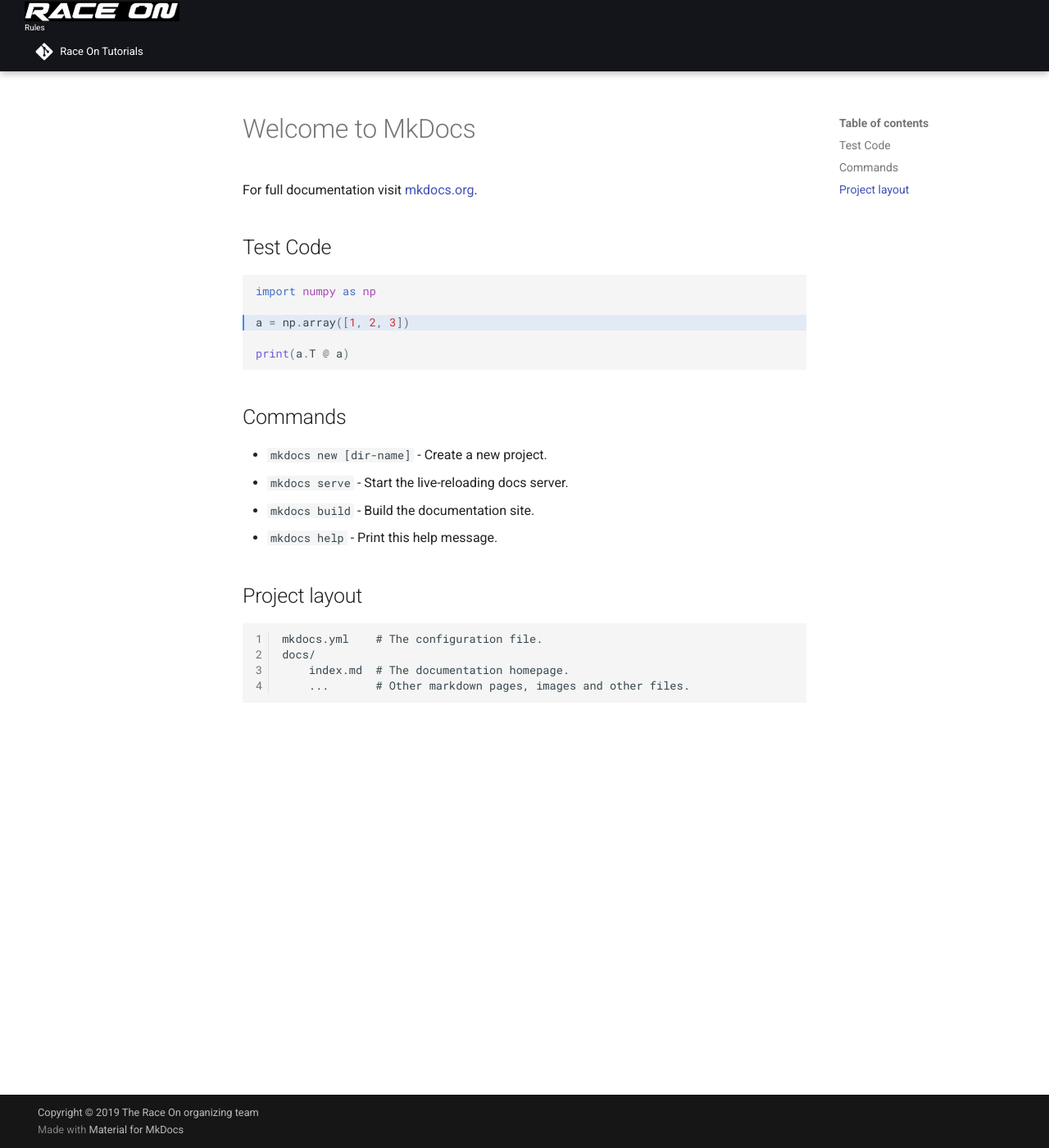
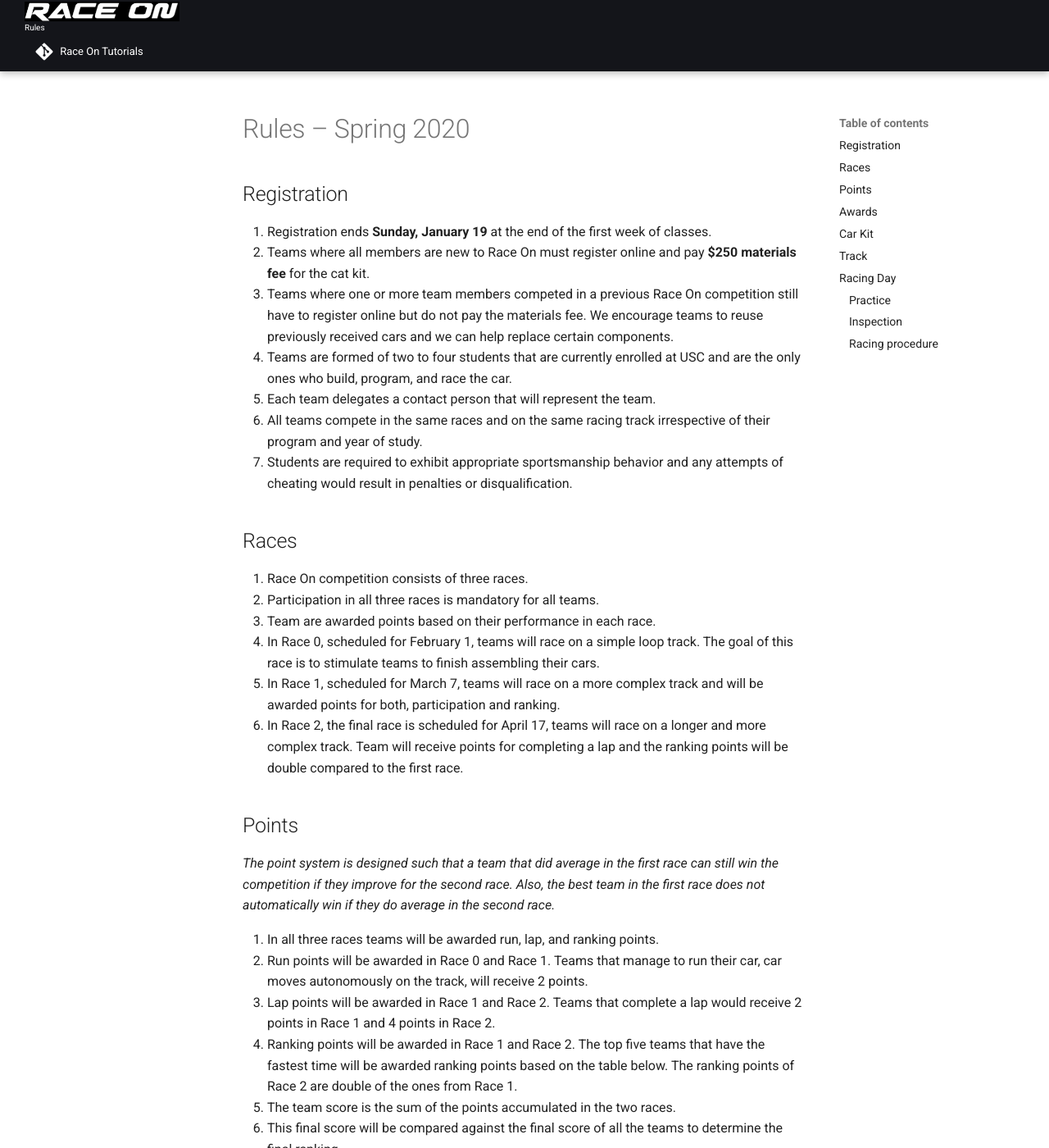
Before and after one commit to race-on/webpage, an MkDocs documentation site: the page built from source/rules.md, in a window 1280 px wide and 1400 px high. Shown: the whole window at 82% size. Built offline with MkDocs 1.6.1 and Material for MkDocs 9.7.7, drawn with Linux system fonts in a browser that asks for light colours; comment, search, counter and statistics services are not loaded; some of the changed text lies outside the part shown.

Commit message:
Update Rules

````diff
--- a/mkdocs.yml
+++ b/mkdocs.yml
@@ -39,6 +39,9 @@
 extra:
   manifest: 'manifest.webmanifest'
 
+extra_css:
+  - 'stylesheets/extra.css'
+
 # Google Analytics
 google_analytics:
   - 'UA-XXXXXXXX-X'
--- a/source/rules.md
+++ b/source/rules.md
@@ -1,29 +1,101 @@
 title: Rules
 
+# Rules – Spring 2020
 
-# Welcome to MkDocs
 
-For full documentation visit [mkdocs.org](https://mkdocs.org).
-## Test Code
+## Registration
 
-```python hl_lines="3"
-import numpy as np
+1. Registration ends **Sunday, January 19** at the end of the first week of classes.
+1. Teams where all members are new to Race On must register online and pay **$250 materials fee** for the cat kit.
+1. Teams where one or more team members competed in a previous Race On competition still have to register online but do not pay the materials fee. We encourage teams to reuse previously received cars and we can help replace certain components.
+1. Teams are formed of two to four students that are currently enrolled at USC and are the only ones who build, program, and race the car.
+1. Each team delegates a contact person that will represent the team.
+1. All teams compete in the same races and on the same racing track irrespective of their program and year of study.
+1. Students are required to exhibit appropriate sportsmanship behavior and any attempts of cheating would result in penalties or disqualification.
 
-a = np.array([1, 2, 3])
 
-print(a.T @ a)
-```
+## Races
 
-## Commands
+1. Race On competition consists of three races.
+1. Participation in all three races is mandatory for all teams.
+1. Team are awarded points based on their performance in each race.
+1. In Race 0, scheduled for February 1, teams will race on a simple loop track. The goal of this race is to stimulate teams to finish assembling their cars.
+1. In Race 1, scheduled for March 7, teams will race on a more complex track and will be awarded points for both, participation and ranking.
+1. In Race 2, the final race is scheduled for April 17, teams will race on a longer and more complex track. Team will receive points for completing a lap and the ranking points will be double compared to the first race.
 
-* `mkdocs new [dir-name]` - Create a new project.
-* `mkdocs serve` - Start the live-reloading docs server.
-* `mkdocs build` - Build the documentation site.
-* `mkdocs help` - Print this help message.
 
-## Project layout
+## Points
 
-    mkdocs.yml    # The configuration file.
-    docs/
-        index.md  # The documentation homepage.
-        ...       # Other markdown pages, images and other files.
+*The point system is designed such that a team that did average in the first race can still win the competition if they improve for the second race. Also, the best team in the first race does not automatically win if they do average in the second race.*
+
+1. In all three races teams will be awarded run, lap, and ranking points.
+1. Run points will be awarded in Race 0 and Race 1. Teams that manage to run their car, car moves autonomously on the track, will receive 2 points.
+1. Lap points will be awarded in Race 1 and Race 2. Teams that complete a lap would receive 2 points in Race 1 and 4 points in Race 2.
+1. Ranking points will be awarded in Race 1 and Race 2. The top five teams that have the fastest time will be awarded ranking points based on the table below. The ranking points of Race 2 are double of the ones from Race 1.
+1. The team score is the sum of the points accumulated in the two races.
+1. This final score will be compared against the final score of all the teams to determine the final ranking.
+1. The team with the most points wins.
+1. If multiple teams have the same number of points, they will receive the same ranking. (For example, if there are 7 teams and their points are 25, 20, 20, 17, 13, 13, 10, there will be two second place winners and two fourth place winners.)
+
+
+|        | **Race 0** | **Race 1** | **Race 2** |
+|--------|:----------:|:----------:|:----------:|
+| Run    |      2     |      2     |      -     |
+| Lap    |      -     |      2     |      4     |
+| Rank 1 |      -     |     10     |     20     |
+| Rank 2 |      -     |      8     |     16     |
+| Rank 3 |      -     |      6     |     12     |
+| Rank 4 |      -     |      4     |      8     |
+| Rank 5 |      -     |      2     |      4     |
+
+## Awards
+
+** After Race 2,
+
+## Car Kit
+
+1. All teams compete with a car built around an 1/10 scale RC touring chassis.
+1. Distance between the front and back wheels, wheelbase, should be between 250 mm to 270 mm.
+1. Altering the contact surface of the tires is not allowed.
+1. Cars should use one Mabuchi RS-540SH brushed motor to drive the car.
+1. Cars should use one battery, two LiPo cells with 7.4 V nominal and 8.4 V max, to power the car and the electronics.
+1. Converters that produce voltages above 8.4 V are not allowed.
+1. Cars should be controlled solely by a Raspberry Pi or Jetson Nano board and operate autonomously during the race.
+1. Camera must be the primary navigation sensor.
+1. Car dimensions should not exceed 12 inch width, 15 inch length, and 12 inch height with all sensors and additional boards mounted.
+1. Adding additional sensors such as accelerometer, gyroscope, encoders is allowed.
+1. Adjusting the suspension springs and weight balance, removing auxiliary chassis parts, and mounting additional boards is allowed.
+1. To see whether your additional modifications are acceptable, contact Race On team before implementing. If your modifications are illegal, you will not be allowed to compete in the races.
+
+## Track
+
+1. Racing track is black with white lines delimiting the track boundary.
+1. The dimensions of a track segment are 48 inch width and 48 inch length.
+1. The white lines delimiting the track are 2 inch wide and spaced 2 inch from the edge of the track segment.
+1. Track segments are of three types, Start/Finish Line, Straight Line, and 90° Turn.
+1. The Start/Finish segment has in the middle two white squares which are 2 in wide and spaced 2 inch apart.
+
+## Racing Day
+
+### Practice
+
+### Inspection
+
+1. One hour before the races start, all cars should be placed on the inspections area.
+1. The judges will inspect the cars according to requirements specified in the cars section.
+1. Violation of the requirements would be penalized with extra time or disqualified based on the severity of the violation.
+1. Cars would stay in the inspection area until the beginning of the race.
+1. No mechanical modifications are allowed after this point without approval from the judges.
+
+
+### Racing procedure
+
+1. The starting order of the teams is selected randomly.
+1. After being called for racing, teams have five minutes to record a time.
+1. Teams have a practice run plus three attempts to finish the race and record the fastest time.
+1. First run is considered a practice run which does not count for standings.
+1. Teams, in order, will finish the first attempt before proceeding with the second and then the third.
+1. Cars are placed two to six feet before the finish line.
+1. During the race, cars should always be between the two white line delimiting the track.
+1. If during the race one or more wheels completely cross the white line, the attempt is marked as failed.
+1. Completing each race awards the team a certain number of points (see section below called "Points").
--- /dev/null
+++ b/source/stylesheets/extra.css
@@ -0,0 +1,6 @@
+.md-typeset ol li, .md-typeset ul li {
+
+    margin-bottom: 0em;
+    margin-left: 1.25em;
+
+}
````
Also changed, not shown: 1 other file.
